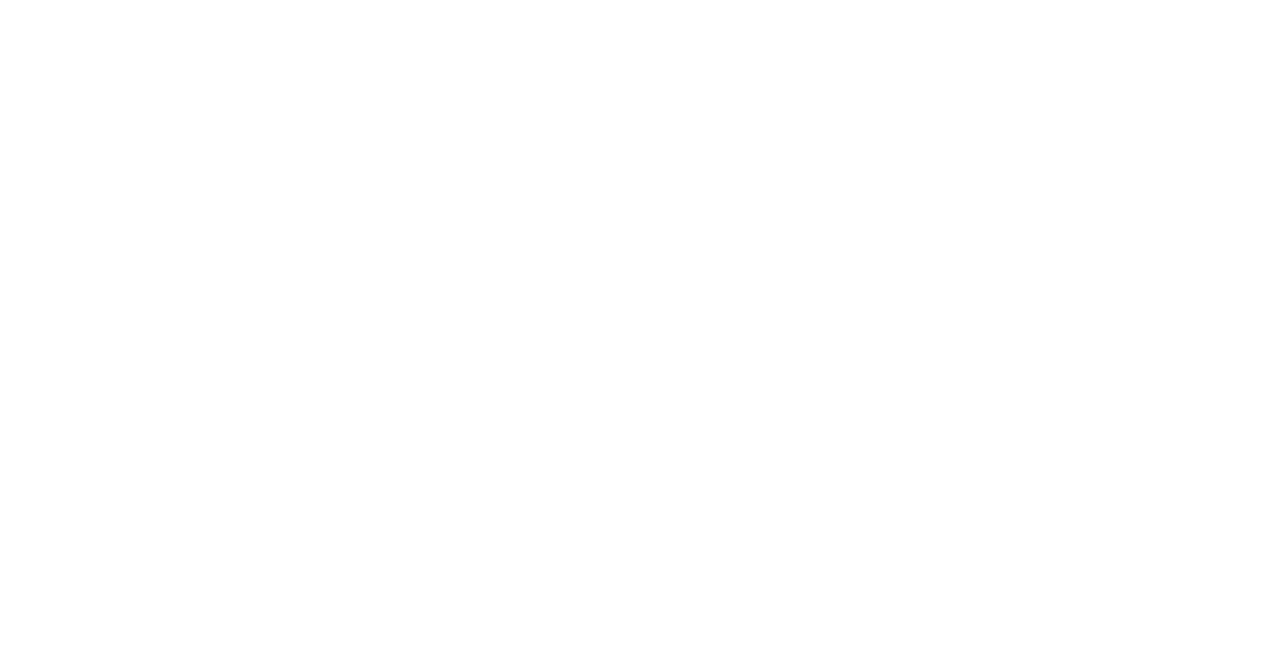
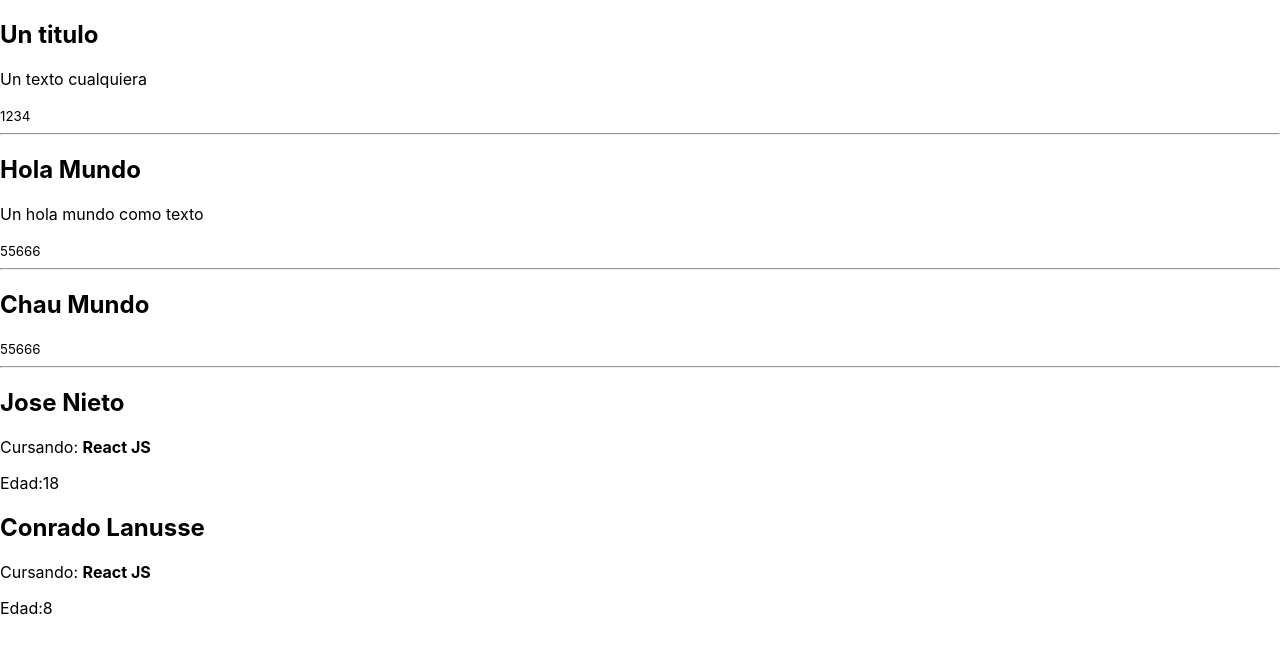
Before and after one commit to Jnieto2408/react-coder, a React (Create React App) app: page / in a window 1280 px wide. Shown: the top 652 px of the page. Built offline with nearby package versions, Linux system fonts and the light colour scheme.

Commit message:
doing examples and cleaning react app

```diff
--- a/src/App.js
+++ b/src/App.js
@@ -1,7 +1,26 @@
+import { MiComponente } from "./components/MiComponente.js";
+import { Usuario } from "./components/Usuario.js";
+import { Usuario2 } from "./components/Usuario2.js";
+
 function App() {
-
+  const user1 = {
+    edad: 18,
+    nombre: "Jose Nieto",
+    curso: "React JS"
+  }
+  const user2 = {
+    edad: 8,
+    nombre: "Conrado Lanusse",
+    curso: "React JS"
+  }
   return (
     <div>
+      <MiComponente titulo="Un titulo" text="Un texto cualquiera" tel={1234}/>
+      <MiComponente titulo="Hola Mundo" text="Un hola mundo como texto"/>
+      <MiComponente titulo="Chau Mundo"/>
+      {/* <Usuario nombre={user1.nombre} edad={user1.edad} curso={user1.curso}/> */}
+      <Usuario {...user1}/>
+      <Usuario2 user={user2}/>
     </div>
   );
 }
--- /dev/null
+++ b/src/components/MiComponente.js
@@ -0,0 +1,14 @@
+
+
+
+export const MiComponente = ({titulo, text: contenido, tel = 55666}) => {
+    //const {titulo, text, tel} = props
+    return (
+        <div>
+            <h2>{titulo}</h2>
+            <p>{contenido}</p>
+            <small>{tel}</small>
+            <hr/>
+        </div>
+    )
+}
--- /dev/null
+++ b/src/components/Usuario.js
@@ -0,0 +1,9 @@
+export const Usuario = ({nombre, curso, edad}) => {
+    return(
+        <div>
+            <h2>{nombre}</h2>
+            <p>Cursando: <strong>{curso}</strong></p>
+            <p>Edad:{edad}</p>
+        </div>
+    )
+}
--- /dev/null
+++ b/src/components/Usuario2.js
@@ -0,0 +1,9 @@
+export const Usuario2 = ({user}) => {
+    return(
+        <div>
+            <h2>{user.nombre}</h2>
+            <p>Cursando: <strong>{user.curso}</strong></p>
+            <p>Edad:{user.edad}</p>
+        </div>
+    )
+}
```
